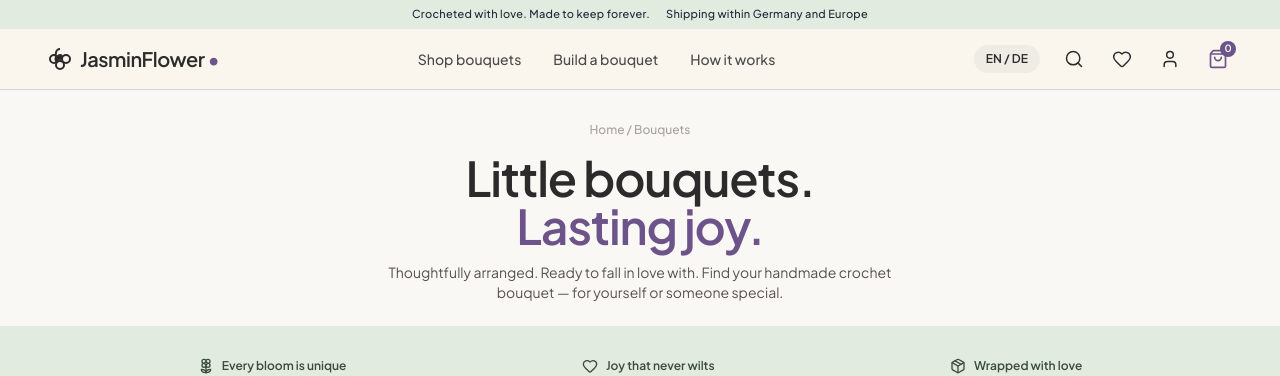
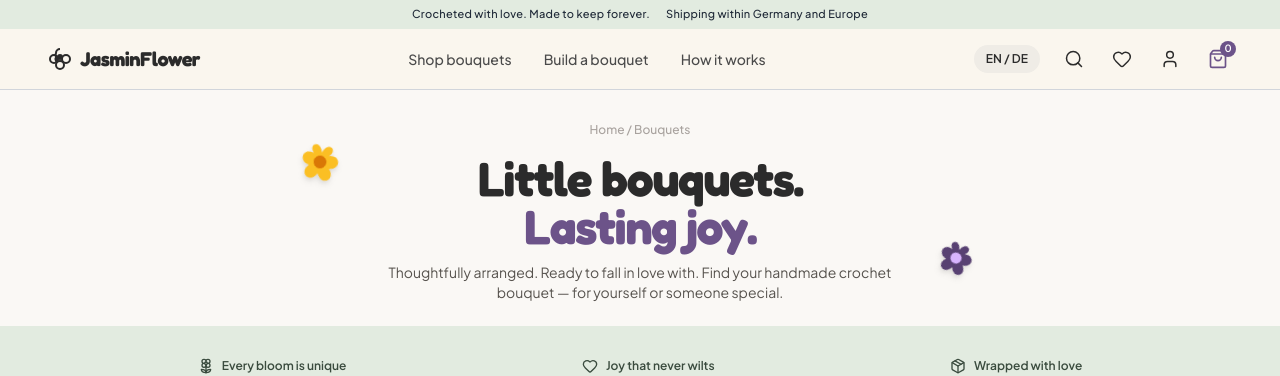
Before and after one commit to Yasaman-Behnam-Malekzadeh/flower-shop, a React (Create React App) app: page /shop in a window 1280 px wide. Shown: the top 376 px of the page. Built offline with nearby package versions, Linux system fonts and the light colour scheme.

Commit message:
Style: change some fonts

```diff
--- a/src/Components/Collection/FeaturedBouquets.js
+++ b/src/Components/Collection/FeaturedBouquets.js
@@ -47,7 +47,7 @@ const FeaturedBouquets = () => {
         {/* Header Title Bar */}
         <div className="flex flex-col sm:flex-row sm:items-end justify-between mb-10 gap-4">
           <div>
-            <h2 className="text-3xl sm:text-4xl font-extrabold text-[#2B2B2B] tracking-tight">
+            <h2 className="font-heading text-3xl sm:text-4xl font-extrabold text-[#2B2B2B] tracking-tight">
               Made to fall in love with.
             </h2>
             <p className="text-sm text-gray-500 mt-2 font-medium">
--- a/src/Components/Layout/Footer.js
+++ b/src/Components/Layout/Footer.js
@@ -7,7 +7,7 @@ const Footer = () => {
 
         {/* Brand Logo */}
         <div className="text-base font-extrabold text-[#2B2B2B]">
-          JasminBlüte.
+          JasminFlower
         </div>
 
         {/* Center Note */}
--- a/src/Components/Layout/Navbar.js
+++ b/src/Components/Layout/Navbar.js
@@ -25,9 +25,9 @@ const Navbar = () => {
           </svg>
           <Link
             to="/"
-            className="text-xl font-extrabold tracking-tight text-[#2B2B2B]"
+            className="font-heading text-xl font-extrabold tracking-tight text-[#2B2B2B]"
           >
-            JasminFlower <span className="text-[#6C5389]">•</span>
+            JasminFlower
           </Link>
         </div>
 
--- a/src/Components/Sections/HowItWorks.js
+++ b/src/Components/Sections/HowItWorks.js
@@ -9,7 +9,7 @@
           {/* Left Column */}
           <div className="lg:col-span-4 flex flex-col justify-between h-full">
             <div>
-              <h2 className="text-3xl sm:text-4xl font-extrabold text-[#2B2B2B] leading-tight">
+              <h2 className="font-heading text-3xl sm:text-4xl font-extrabold text-[#2B2B2B] leading-tight">
                 Your bouquet.<br />Your little story.
               </h2>
               <p className="text-sm text-gray-600 mt-4 font-medium">
--- a/src/Pages/ShopPage.js
+++ b/src/Pages/ShopPage.js
@@ -1,30 +1,107 @@
-import React from 'react';
-import ShopFilterBar from '../Components/Shop/ShopFilterBar';
-import BouquetCard from '../Components/Shop/BouquetCard';
-import FeaturesBar from '../Components/Hero/FeaturesBar';
+import React from "react";
+import ShopFilterBar from "../Components/Shop/ShopFilterBar";
+import BouquetCard from "../Components/Shop/BouquetCard";
+import FeaturesBar from "../Components/Hero/FeaturesBar";
 
 const PRODUCTS = [
-  { id: 1, title: 'Pastel Poetry', description: 'Crochet flowers · thoughtfully arranged', price: '39.90', tag: 'Our favourite', bgCard: 'bg-[#EDE8EC]', image: '/images/bouquet1.png' },
-  { id: 2, title: 'Meadow Joy', description: 'Crochet flowers · thoughtfully arranged', price: '34.90', bgCard: 'bg-[#EAECE6]', image: '/images/bouquet2.png' },
-  { id: 3, title: 'Little Sunshine', description: 'Crochet flowers · thoughtfully arranged', price: '42.90', bgCard: 'bg-[#F5ECE2]', image: '/images/bouquet3.png' },
-  { id: 4, title: 'Lavender Love', description: 'Crochet flowers · thoughtfully arranged', price: '36.90', bgCard: 'bg-[#EDE8EC]', image: '/images/bouquet1.png' },
-  { id: 5, title: 'Rose Wishes', description: 'Crochet flowers · thoughtfully arranged', price: '44.90', bgCard: 'bg-[#F6E8E8]', image: '/images/bouquet2.png' },
-  { id: 6, title: 'A Little Thank-you', description: 'Crochet flowers · thoughtfully arranged', price: '29.90', bgCard: 'bg-[#EAECE6]', image: '/images/bouquet3.png' }
+  {
+    id: 1,
+    title: "Pastel Poetry",
+    description: "Crochet flowers · thoughtfully arranged",
+    price: "39.90",
+    tag: "Our favourite",
+    bgCard: "bg-[#EDE8EC]",
+    image: "/images/bouquet1.png",
+  },
+  {
+    id: 2,
+    title: "Meadow Joy",
+    description: "Crochet flowers · thoughtfully arranged",
+    price: "34.90",
+    bgCard: "bg-[#EAECE6]",
+    image: "/images/bouquet2.png",
+  },
+  {
+    id: 3,
+    title: "Little Sunshine",
+    description: "Crochet flowers · thoughtfully arranged",
+    price: "42.90",
+    bgCard: "bg-[#F5ECE2]",
+    image: "/images/bouquet3.png",
+  },
+  {
+    id: 4,
+    title: "Lavender Love",
+    description: "Crochet flowers · thoughtfully arranged",
+    price: "36.90",
+    bgCard: "bg-[#EDE8EC]",
+    image: "/images/bouquet1.png",
+  },
+  {
+    id: 5,
+    title: "Rose Wishes",
+    description: "Crochet flowers · thoughtfully arranged",
+    price: "44.90",
+    bgCard: "bg-[#F6E8E8]",
+    image: "/images/bouquet2.png",
+  },
+  {
+    id: 6,
+    title: "A Little Thank-you",
+    description: "Crochet flowers · thoughtfully arranged",
+    price: "29.90",
+    bgCard: "bg-[#EAECE6]",
+    image: "/images/bouquet3.png",
+  },
 ];
 
 export default function ShopPage() {
   return (
     <div className="w-full bg-[#FAF8F5] min-h-screen flex flex-col font-sans text-stone-800">
-
       {/* 1. Header Banner Area */}
-      <section className="pt-8 pb-6 px-6 sm:px-12 text-center max-w-4xl mx-auto">
-        <div className="text-xs text-stone-400 mb-4 font-medium">Home / Bouquets</div>
-        <h1 className="text-4xl sm:text-5xl font-extrabold text-[#2B2B2B] tracking-tight leading-tight">
-          Little bouquets.<br />
+      <section className=" relative pt-8 pb-6 px-6 sm:px-12 text-center max-w-4xl mx-auto">
+        <div className="absolute top-10 -left-8 sm:-left-12 z-30 animate-swing">
+          <svg
+            className="w-12 h-12 sm:w-16 sm:h-16 text-amber-400 fill-current drop-shadow-md"
+            viewBox="0 0 100 100"
+          >
+            <path d="M50 35 C55 15, 75 25, 62 38 C80 32, 85 55, 66 58 C80 72, 60 88, 50 68 C40 88, 20 72, 34 58 C15 55, 20 32, 38 38 C25 25, 45 15, 50 35 Z" />
+            <circle
+              cx="50"
+              cy="50"
+              r="10"
+              className="text-amber-600 fill-current"
+            />
+          </svg>
+        </div>
+        <div className="text-xs text-stone-400 mb-4 font-medium">
+          Home / Bouquets
+        </div>
+        <h1 className="font-heading text-4xl sm:text-5xl font-extrabold text-[#2B2B2B] tracking-tight leading-tight">
+          Little bouquets.
+          <br />
           <span className="text-[#6C5389]">Lasting joy.</span>
         </h1>
+        <div
+          className="absolute bottom-10 -right-6 sm:-right-10 z-30 animate-swing"
+          style={{ animationDelay: "0.6s" }}
+        >
+          <svg
+            className="w-10 h-10 sm:w-14 sm:h-14 text-[#584172] fill-current drop-shadow-md"
+            viewBox="0 0 100 100"
+          >
+            <path d="M50 35 C55 15, 75 25, 62 38 C80 32, 85 55, 66 58 C80 72, 60 88, 50 68 C40 88, 20 72, 34 58 C15 55, 20 32, 38 38 C25 25, 45 15, 50 35 Z" />
+            <circle
+              cx="50"
+              cy="50"
+              r="10"
+              className="text-purple-300 fill-current"
+            />
+          </svg>
+        </div>
         <p className="text-stone-600 text-xs sm:text-sm mt-3 max-w-lg mx-auto leading-relaxed">
-          Thoughtfully arranged. Ready to fall in love with. Find your handmade crochet bouquet — for yourself or someone special.
+          Thoughtfully arranged. Ready to fall in love with. Find your handmade
+          crochet bouquet — for yourself or someone special.
         </p>
       </section>
 
@@ -38,7 +115,9 @@ export default function ShopPage() {
       <main className="max-w-7xl mx-auto px-6 sm:px-12 py-10 w-full flex-1">
         {/* Meta Bar */}
         <div className="flex items-center justify-between text-xs sm:text-sm text-stone-500 mb-8">
-          <span>{PRODUCTS.length} of {PRODUCTS.length} bouquets</span>
+          <span>
+            {PRODUCTS.length} of {PRODUCTS.length} bouquets
+          </span>
           <div className="flex items-center gap-2">
             <span>Sort:</span>
             <select className="bg-transparent font-semibold text-stone-800 focus:outline-none cursor-pointer">
@@ -59,15 +138,19 @@ export default function ShopPage() {
         {/* Bottom CTA Card */}
         <div className="mt-16 bg-[#EDE8EC] rounded-3xl p-8 sm:p-10 flex flex-col md:flex-row items-center justify-between gap-6">
           <div>
-            <h2 className="text-2xl font-bold text-stone-900 tracking-tight">Want something uniquely yours?</h2>
-            <p className="text-stone-600 text-xs sm:text-sm mt-1">Choose your flowers, paper and ribbon. We'll make your one-of-a-kind bouquet.</p>
+            <h2 className="text-2xl font-bold text-stone-900 tracking-tight">
+              Want something uniquely yours?
+            </h2>
+            <p className="text-stone-600 text-xs sm:text-sm mt-1">
+              Choose your flowers, paper and ribbon. We'll make your
+              one-of-a-kind bouquet.
+            </p>
           </div>
           <button className="bg-[#6C5389] text-white text-xs sm:text-sm font-semibold px-6 py-3 rounded-xl hover:bg-[#584272] transition-colors whitespace-nowrap">
             Design your bouquet
           </button>
         </div>
       </main>
-
     </div>
   );
 }
--- a/tailwind.config.js
+++ b/tailwind.config.js
@@ -9,9 +9,9 @@ export default {
         cream: "#FAF6EE",
         sage: "#E2EBE0",
       },
-    fontFamily: {
-        heading: ['Fredoka', 'sans-serif'], // فونت گرد و بولد مخصوص تیترها
-        sans: ['Plus Jakarta Sans', 'sans-serif'], // فونت بدنه
+      fontFamily: {
+        heading: ["Fredoka", "sans-serif"],
+        sans: ["Plus Jakarta Sans", "sans-serif"],
       },
     },
   },
```
